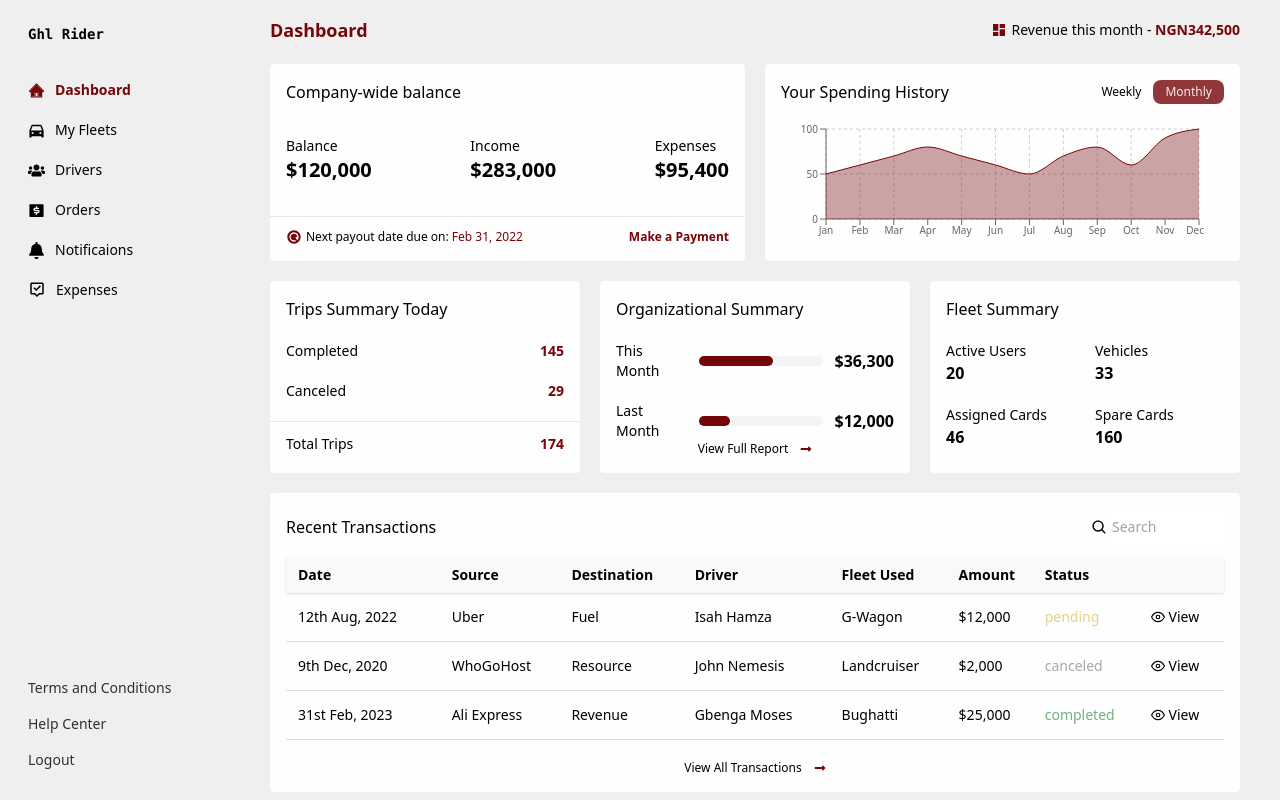
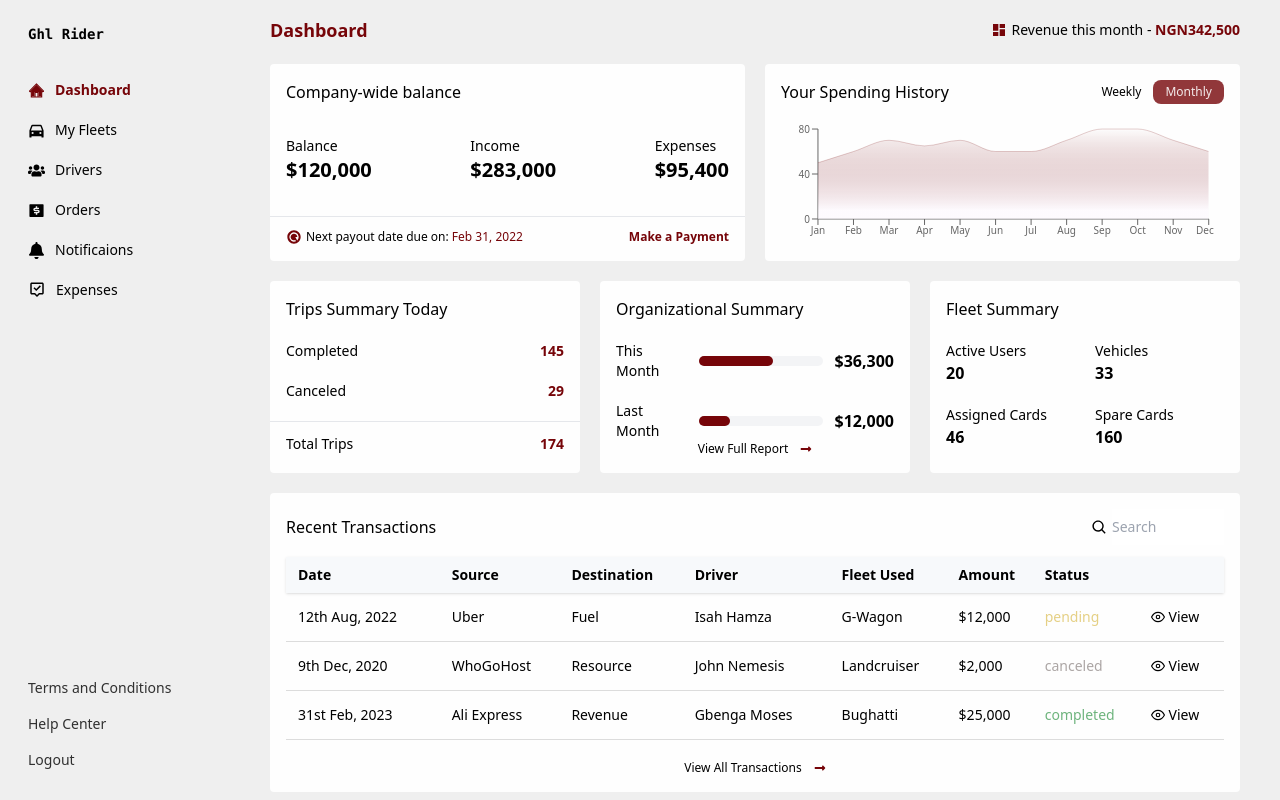
Before and after one commit to Isah-Hamza/GDL-App, a React (Vite) app: page /dashboard in a window 1280 px wide. Built offline with nearby package versions, Linux system fonts and the light colour scheme.

Commit message:
added gradient background to area chart

```diff
--- a/src/components/Charts/AreaChart.jsx
+++ b/src/components/Charts/AreaChart.jsx
@@ -12,15 +12,15 @@ const data = [
   { name: "Jan", value: 50 },
   { name: "Feb", value: 60 },
   { name: "Mar", value: 70 },
-  { name: "Apr", value: 80 },
+  { name: "Apr", value: 65 },
   { name: "May", value: 70 },
   { name: "Jun", value: 60 },
-  { name: "Jul", value: 50 },
+  { name: "Jul", value: 60 },
   { name: "Aug", value: 70 },
   { name: "Sep", value: 80 },
-  { name: "Oct", value: 60 },
-  { name: "Nov", value: 90 },
-  { name: "Dec", value: 100 },
+  { name: "Oct", value: 80 },
+  { name: "Nov", value: 70 },
+  { name: "Dec", value: 60 },
 ];
 
 const gradientOffset = () => {
@@ -37,13 +37,17 @@ const gradientOffset = () => {
 
 const MyAreaChart = ({ height }) => {
   return (
-    <ResponsiveContainer width="100%" height={height || 300} className={'-translate-x-5'}>
+    <ResponsiveContainer
+      width="104%"
+      height={height || 300}
+      className={"-ml-7"}
+    >
       <AreaChart data={data}>
-        <CartesianGrid strokeDasharray="3 3" />
+        {/* <CartesianGrid strokeDasharray="3 3" /> */}
         <XAxis dataKey="name" tick={{ fontSize: 10 }} />
-        <YAxis  interval={1} tick={{ fontSize: 10 }} />
+        <YAxis interval={1} tick={{ fontSize: 10 }} />
         <Tooltip />
-        <defs>
+        {/* <defs>
           <linearGradient id="gradient" x1="0" y1="0" x2="0" y2="1">
             <stop
               offset={gradientOffset()}
@@ -56,8 +60,19 @@ const MyAreaChart = ({ height }) => {
               stopOpacity={0}
             />
           </linearGradient>
+        </defs> */}
+        <defs>
+          <linearGradient id="gradient" x1="0" y1="0" x2="0" y2="1">
+            <stop offset="0%" stopColor="rgba(118, 5, 9,.01)" />
+            <stop offset="90%" stopColor="#fcf7fd" />
+          </linearGradient>
         </defs>
-        <Area type="monotone" dataKey="value" stroke="#760509" fill="hsla(358, 92%, 24%,60%)" />
+        <Area
+          type="monotone"
+          dataKey="value"
+          stroke="rgba(118, 5, 9,.2)"
+          fill="url(#gradient)"
+        />
       </AreaChart>
     </ResponsiveContainer>
   );
```
